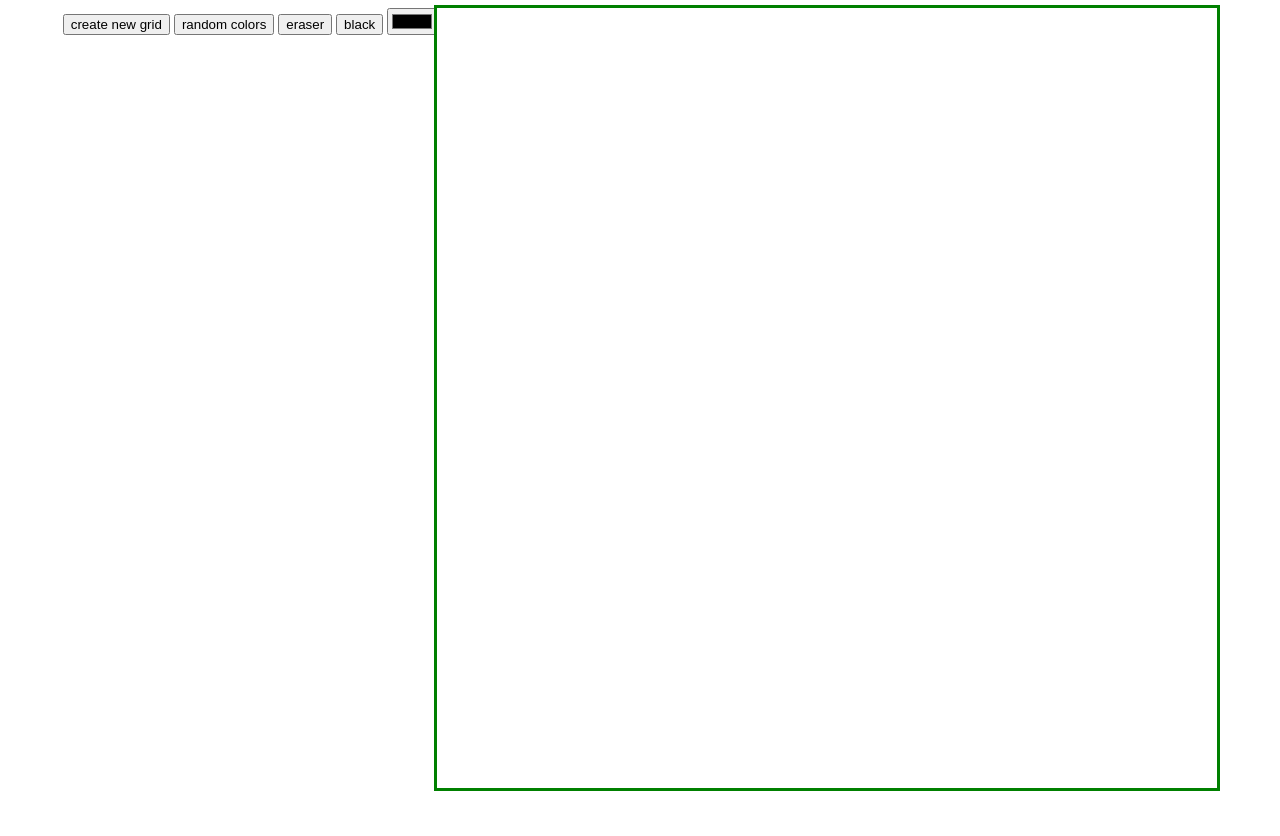
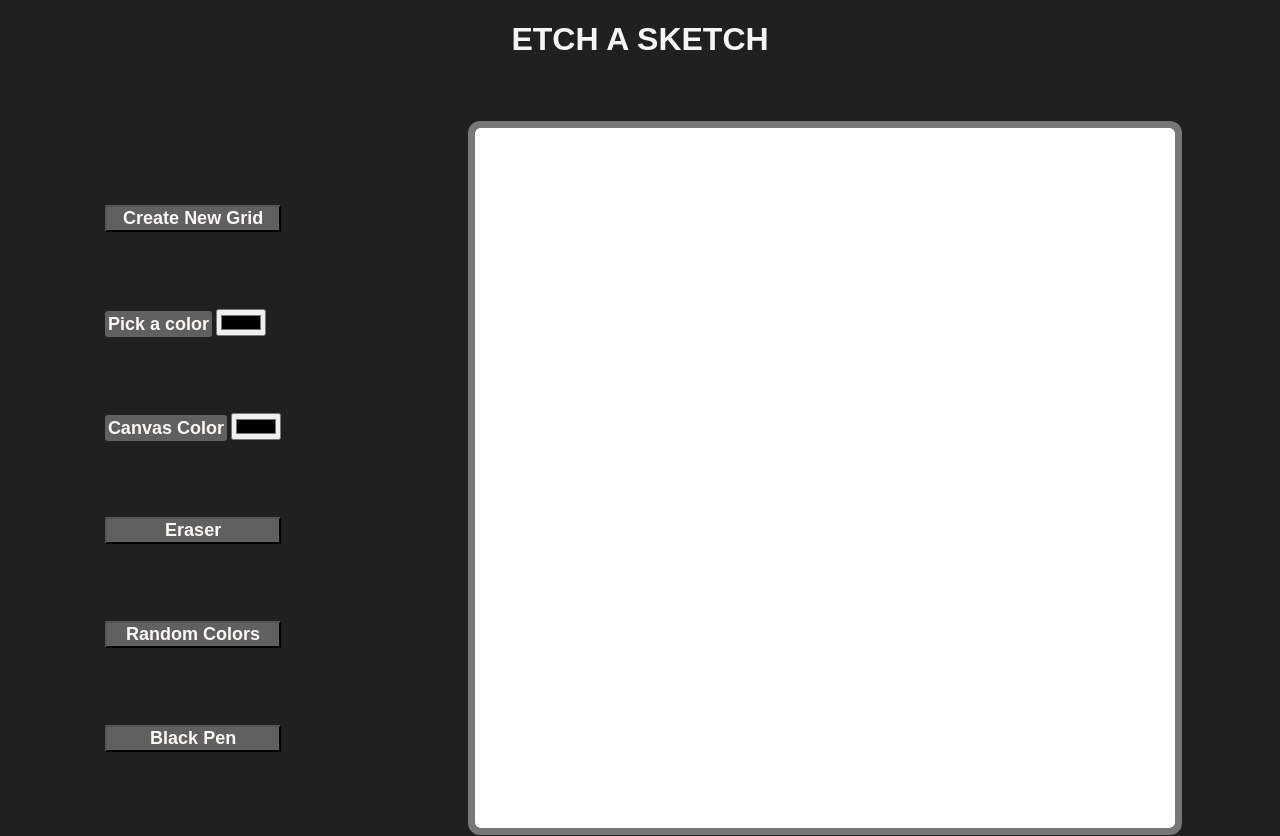
Before and after one commit to itzdoxa/etch-a-sketch, a plain HTML site: page index.html in a window 1280 px wide. Before the commit the page ends 800 px from the top, so only its background shows below. Drawn offline with Linux system fonts and the light colour scheme.

Commit message:
added ui

```diff
--- a/index.html
+++ b/index.html
@@ -2,16 +2,27 @@
 <html lang="en">
 <head>
     <meta charset="UTF-8">
-    <title>Document</title>
+    <title>etch a sketch</title>
     <link rel="stylesheet" href="style.css">
     <script src="script.js" defer></script>
 </head>
 <body>
-    <div><button class="create">create new grid</button>
-         <button class="random-color">random colors</button>
-         <button class="eraser">eraser</button>
-         <button class="black">black</button>
-         <input type="color" name="color picker" id="color-picker"/>
-   </div>
+    <h1>ETCH A SKETCH</h1>
+    <div id="menu">
+        <div id="color-modes">
+            <button class="create">Create New Grid</button>
+            <div>
+                <label>Pick a color</label>
+                <input type="color" name="color picker" id="color-picker"/>
+            </div>
+            <div>
+               <label>Canvas Color</label>
+               <input type="color" id="canvas-color"/>
+            </div>
+            <button class="eraser">Eraser</button>
+            <button class="random-color">Random Colors</button>
+            <button class="black">Black Pen</button>
+       </div>
+    </div>
 </body>
 </html>
--- a/script.js
+++ b/script.js
@@ -1,12 +1,14 @@
 const createBtn = document.querySelector(".create");
+const menu = document.querySelector("#menu");
 const container = document.createElement("div");
 const eraser = document.querySelector(".eraser")
 const random = document.querySelector(".random-color");
 const colorPicker = document.querySelector("#color-picker");
+const canvasColor = document.querySelector("#canvas-color");
 const black = document.querySelector(".black");
 
 container.classList.add("container");
-document.body.appendChild(container);
+menu.appendChild(container);
 
 let num;
 createBtn.addEventListener('click', function(){
@@ -22,11 +24,12 @@ createBtn.addEventListener('click', function(){
 
 let div;
 function createGrid(){
-  let divSize = 780/num;
+  let divSize = 700/num;
     for(let i = 0; i < num * num; i++) {
        div = document.createElement("div");
        div.style.height = divSize + "px";
        div.style.width = divSize + "px";
+       div.classList.add("box");
        container.appendChild(div);
     };
 };
@@ -43,6 +46,8 @@ let colorMode = "default";
 container.addEventListener('mouseover', function(event) {
    if(container.firstChild) {
       currentDiv = event.target;
+   //   if (!container.contains(currentDiv)) return;
+
           if(colorMode == "default") {
                currentDiv.style.background = "black";
           }
@@ -65,6 +70,10 @@ function randomColor(){
    return rgbValue = `rgb(${red}, ${green}, ${blue})`;
 };
 
+canvasColor.addEventListener('input', function(){
+      container.style.backgroundColor = canvasColor.value;
+});
+
 eraser.addEventListener('click', function(){
         colorMode = "erase";
  });
--- a/style.css
+++ b/style.css
@@ -1,11 +1,48 @@
 body {
+    background-color: #202020;
+    font-family:Arial, Helvetica, sans-serif;
+}
+h1 {
+     text-align: center;
+     color: whitesmoke;
+}
+label {
+    background-color: #606060;
+    color: #FAF9F6;
+    font-weight: bold;
+    font-size: large;
+    border-color: black;
+    border-radius: 3px;
+    padding: 3px;
+}
+
+button {
+    background-color: #606060;
+    color: #FAF9F6;
+    font-weight: bold;
+    font-size: large;
+}
+#menu {
     display: flex;
-    justify-content: center;
+    justify-content: space-around;
+    margin-top: 70px;
+}
+#color-modes {
+  display: flex;
+  flex-direction: column;
+  justify-content: space-evenly;
 }
 .container {
     display: flex;
-    width: 780px;
-    height: 780px;
+    width: 700px;
+    height: 700px;
     flex-wrap: wrap;
-    outline: solid green;
+    outline: 7px solid #777777;
+    border-radius: 5px;
+    background-color: white;
  }
+ .box {
+    flex-grow: 1;
+    min-width: 0;
+    min-height: 0;
+ }
```
